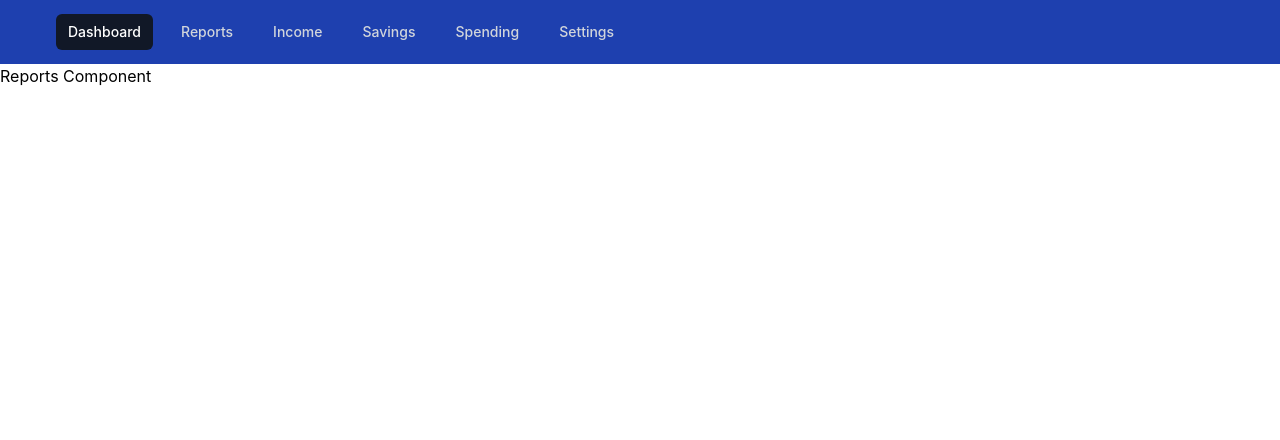
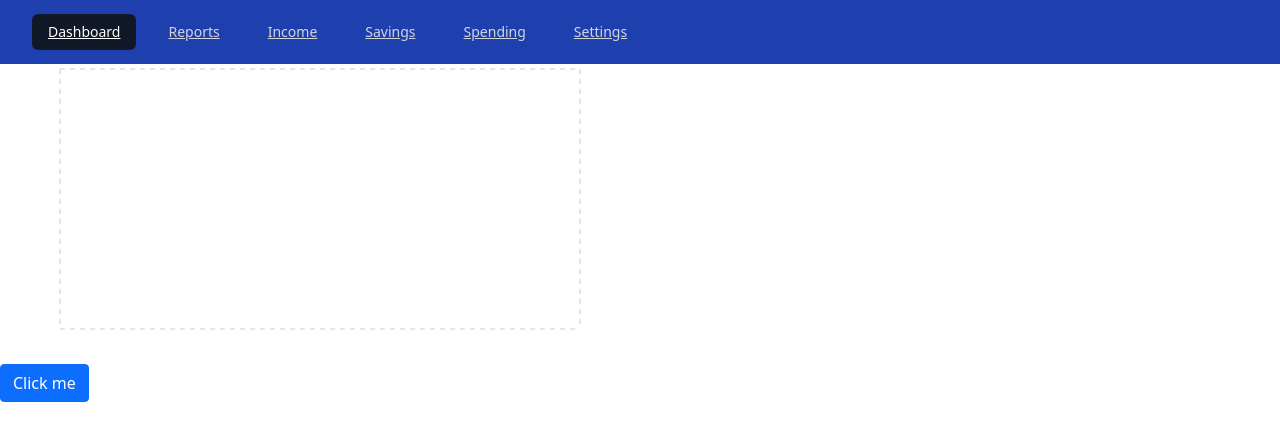
Before and after one commit to EpsteinRoss-FS/Epstein_Ross_PRW2, a React (Create React App) app: page /reports in a window 1280 px wide. Shown: the top 440 px of the page. Built offline with nearby package versions, Linux system fonts and the light colour scheme.

Commit message:
getting chart to draw

```diff
--- a/package.json
+++ b/package.json
@@ -8,7 +8,9 @@
     "@testing-library/jest-dom": "^5.16.1",
     "@testing-library/react": "^12.1.2",
     "@testing-library/user-event": "^13.5.0",
+    "bootstrap": "^5.1.3",
     "react": "^17.0.2",
+    "react-bootstrap": "^2.1.1",
     "react-dom": "^17.0.2",
     "react-router-dom": "^6.2.1",
     "react-scripts": "5.0.0",
--- a/src/App.css
+++ b/src/App.css
@@ -1,3 +1,5 @@
+
+
 .App {
   text-align: center;
 }
--- a/src/App.js
+++ b/src/App.js
@@ -8,6 +8,7 @@ import Savings from "./components/Savings";
 import Reports from "./components/Reports";
 import Income from "./components/Income";
 import Spending from "./components/Spending";
+import 'bootstrap/dist/css/bootstrap.min.css';
 
 function App() {
   return (
--- a/src/components/Reports.js
+++ b/src/components/Reports.js
@@ -1,5 +1,38 @@
-import React from "react";
 
-export default function Reports() {
-    return(<h1>Reports Component</h1>);
+import {LineChart, Line, XAxis, YAxis, CartesianGrid} from 'recharts';
+import React, {useState} from "react";
+import Button from 'react-bootstrap/Button';
+import {Tooltip} from "react-bootstrap";
+
+;
+
+
+class Reports extends React.Component {
+    constructor(props) {
+        super(props);
+        this.state = {
+            count: 10
+        };
+    }
+
+    render() {
+        return (
+            <div>
+
+                <LineChart width={600} height={300} data={this.state.count} margin={{ top: 5, right: 20, bottom: 5, left: 0 }}>
+                    <Line type="monotone" dataKey="uv" stroke="#8884d8" />
+                    <CartesianGrid stroke="#ccc" strokeDasharray="5 5" />
+                    <XAxis dataKey="name"    />
+                    <YAxis />
+                    <Tooltip />
+                </LineChart>
+
+                <Button onClick={() => this.setState({ count: this.state.count + 1 })}>
+                    Click me
+                </Button>
+            </div>
+        );
+    }
 }
+
+export default Reports;
```
Also changed, not shown: 1 other file (tests, documents, lock files or other folders).
